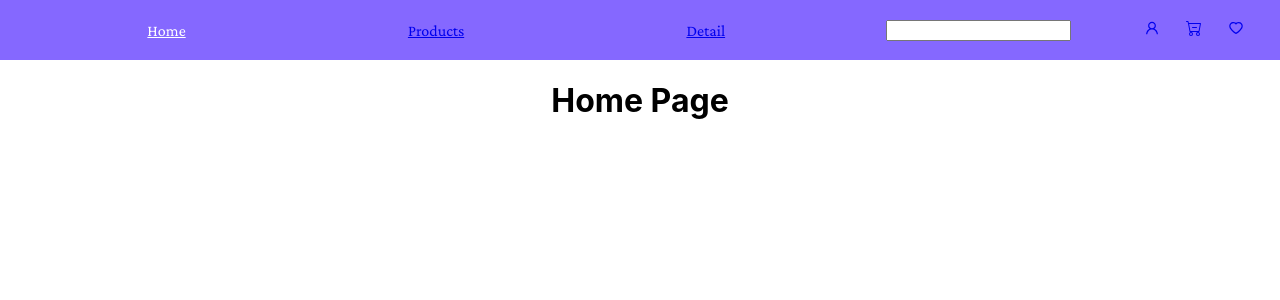
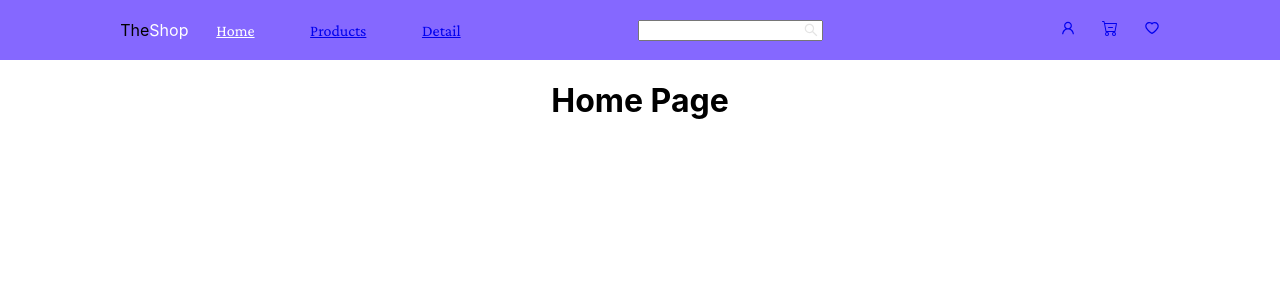
Before and after one commit to gr-olga/web-shop-Frontend, a React (Create React App) app: page / in a window 1280 px wide. Shown: the top 300 px of the page. Built offline with nearby package versions, Linux system fonts and the light colour scheme.

Commit message:
some css

```diff
--- a/src/components/NavBar/index.js
+++ b/src/components/NavBar/index.js
@@ -1,7 +1,7 @@
 import './styles.css'
 import {NavLink} from "react-router-dom";
 import {BsCartDash} from "react-icons/bs";
-import { AiOutlineHeart, AiOutlineUser } from 'react-icons/ai'
+import { AiOutlineHeart, AiOutlineUser, AiOutlineSearch } from 'react-icons/ai'
 
 export default function NavBar() {
     return (
@@ -9,6 +9,9 @@ export default function NavBar() {
             <div className="navbar-container">
                 <div className="mainBox">
                     <div className="greenBox">
+                        <div className="logo">
+                       <span>The</span><span className='logoShop'>Shop</span>
+                        </div>
                         <nav className="navbar">
                             <NavLink
                                 to='/'
@@ -26,7 +29,7 @@ export default function NavBar() {
                                 style={({isActive}) =>
                                     isActive ? {color: "white"} : undefined}>Detail </NavLink>
                         </nav>
-                        <input className='search'/>
+                        <input className='search'/><AiOutlineSearch className='iconSearch'/>
                     </div>
                     <div className="oliveBox">
                         <NavLink  to='/'><AiOutlineUser/></NavLink>
--- a/src/components/NavBar/styles.css
+++ b/src/components/NavBar/styles.css
@@ -32,13 +32,23 @@
 .navbar{
     display: flex;
     flex-direction: row;
-    justify-content: space-between;
-    width: 800px;
+    /*justify-content: space-between;*/
+    width: 300px;
 }
 .navbar-link{
     margin: auto;
     font-family: 'Crimson Pro', serif;
 }
 .search{
-    margin-left: 50px;
+    margin-left: 150px;
 }
+.logo{
+   margin: auto;
+}
+.logoShop{
+    color: white;
+}
+.iconSearch{
+    margin-left: -20px;
+    opacity: 10%;
+}
```
